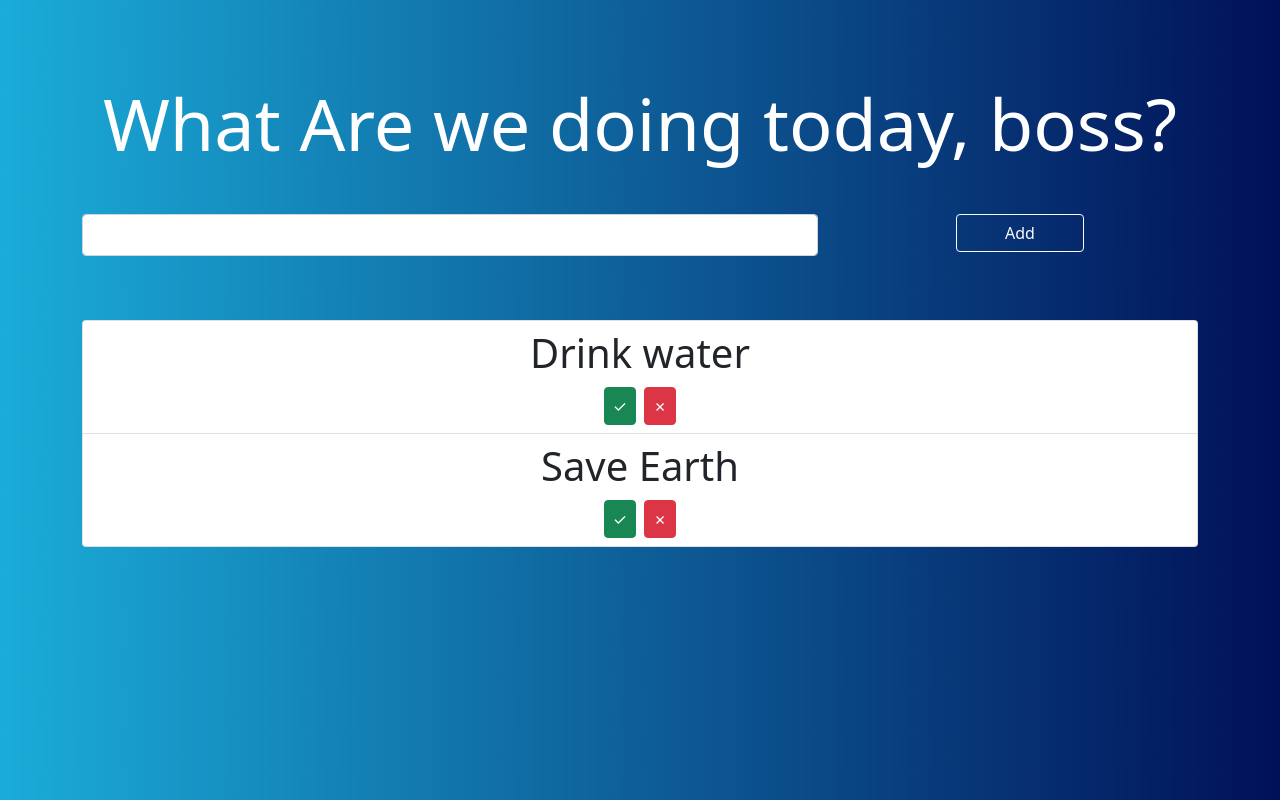
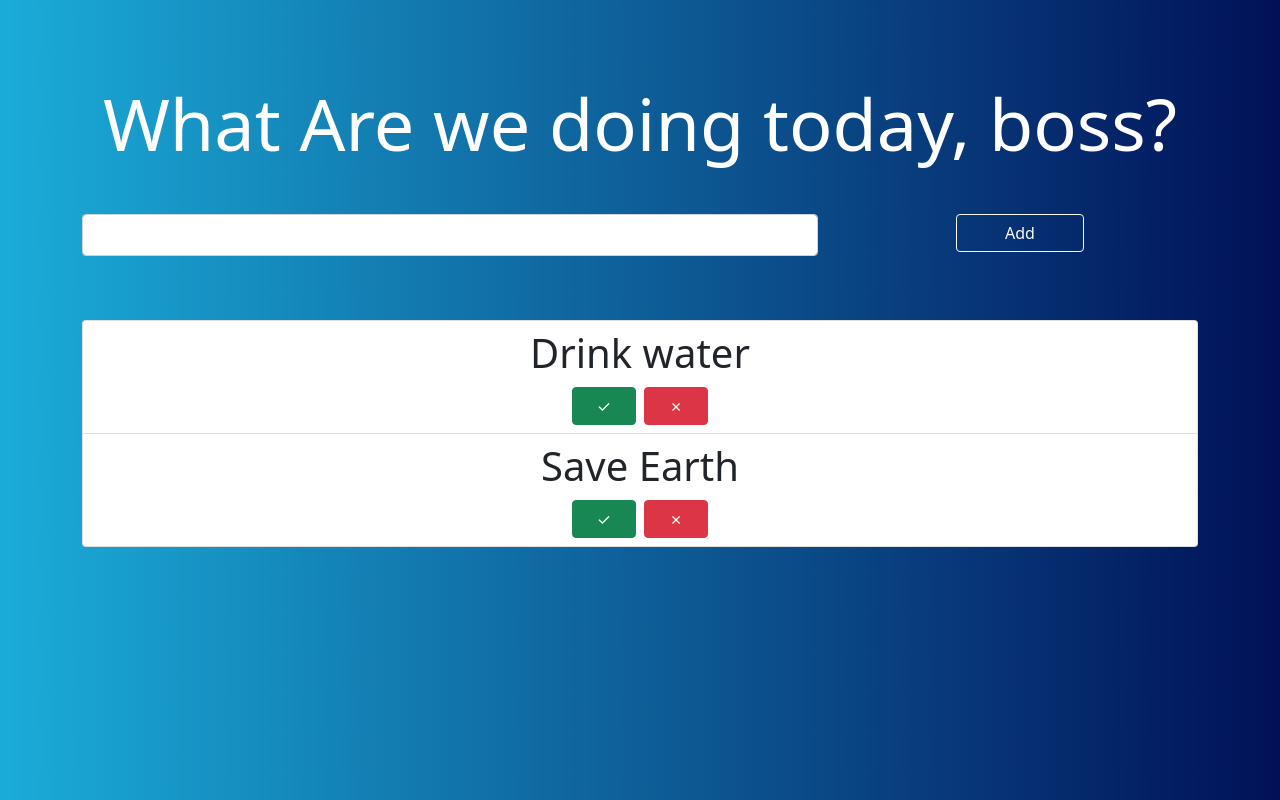
Before and after one commit to AbdAlrhman-Samy/react-todo-app, a React (Create React App) app: page / in a window 1280 px wide. Built offline with nearby package versions, Linux system fonts and the light colour scheme.

Commit message:
Update List.js

```diff
--- a/src/components/List.js
+++ b/src/components/List.js
@@ -8,10 +8,10 @@ const List = ({ listItems, handleCheck, handleDelete }) => {
           <ListGroup.Item key={index} className="display-6 text-center d-flex flex-column justify-content-between">
             {listItem.text}
               <span className="p-0">
-              <Button className="mx-1 px-2" variant="success" onClick={handleCheck} data-id={index}>
+              <Button className="mx-1 px-4" variant="success" onClick={handleCheck} data-id={index}>
                 ✓
               </Button>
-              <Button className="mx-1 px-2" variant="danger" onClick={handleDelete} data-id={index}>
+              <Button className="mx-1 px-4" variant="danger" onClick={handleDelete} data-id={index}>
                 ✗
               </Button>
               </span>
```
